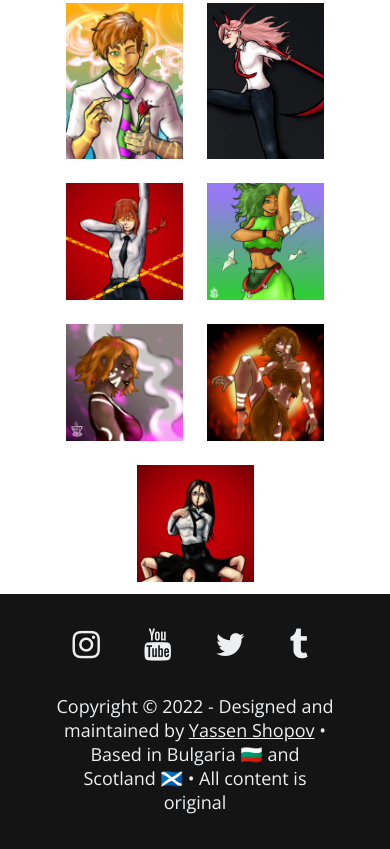
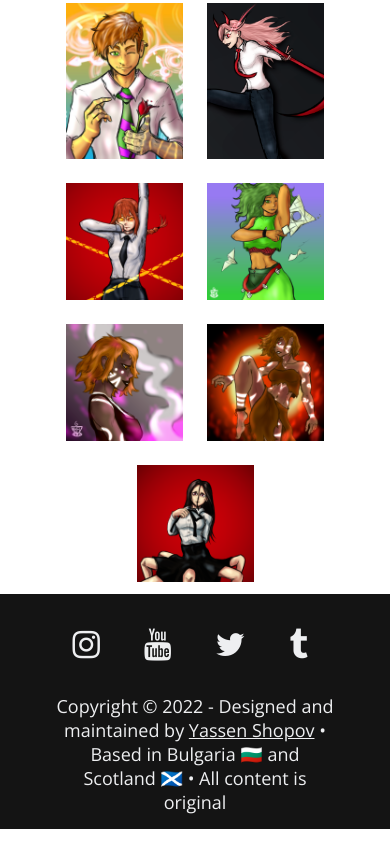
Before and after one commit to yassenshopov/kofiscrib.com, a plain HTML site: page index.html in a window 390 px wide. Shown: the part 1505-2354 px from the top of the page. Drawn offline with nearby package versions, Linux system fonts and the light colour scheme; a script that the page names is missing.

```diff
--- a/resources/css/footer.css
+++ b/resources/css/footer.css
@@ -57,7 +57,7 @@ footer #icons {
         flex-direction: row;
         justify-content: center;
         align-items: center;
-        padding-bottom: 115px;
+        padding-bottom: 95px;
     }
 
     #icons {
```
Also changed, not shown: blog/creative-virgo/adhd/index.html (+3 -0 lines).
